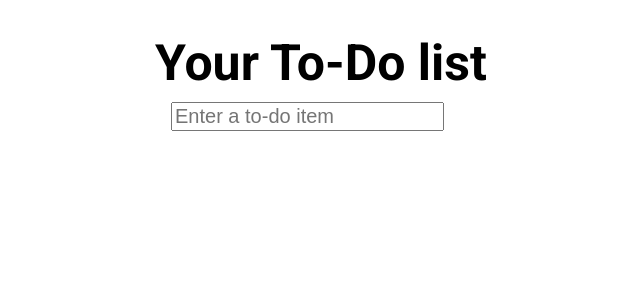
After one commit to edseldim/TDDPractice, a Django app: template lists/templates/base.html in a window 1280 px wide. The commit adds this page. Shown: the top 300 px of the page, without its empty margins (319-959 px from the left). Run offline with Django 3.2, Linux system fonts and the light colour scheme; the template is opened without the code that fills it, so the values that code supplies are empty.

Commit message:
added static files (css)

```diff
--- /dev/null
+++ b/lists/static/styles.css
@@ -0,0 +1,41 @@
+html{
+    font-size: 62.5%;
+    font-family: roboto, sans-serif;
+}
+
+*, *::after, *::before{
+    font-size: inherit;
+    box-sizing: border-box;
+}
+
+body{
+    font-size: 2rem;
+    max-width: 120rem;
+    margin: 0 auto;
+}
+
+h1{
+    font-size: 5rem;
+    text-align: center;
+    margin-bottom: 1rem;
+}
+
+.input-box{
+    width: 30rem;
+    margin: 0 auto;
+}
+
+#id_new_item{
+    max-width: 100%;
+    font-size: 2rem;
+}
+
+table{
+    width: 60rem;
+    margin: 4rem auto;
+}
+
+table td{
+    border-bottom: .1rem solid gray;
+    padding: 1rem 0;
+}
--- /dev/null
+++ b/lists/templates/base.html
@@ -0,0 +1,25 @@
+{% load static %}
+<!DOCTYPE html>
+<html lang="en">
+<head>
+    <meta charset="UTF-8">
+    <meta http-equiv="X-UA-Compatible" content="IE=edge">
+    <meta name="viewport" content="width=device-width, initial-scale=1.0">
+    <link rel="preconnect" href="https://fonts.googleapis.com">
+    <link rel="preconnect" href="https://fonts.gstatic.com" crossorigin>
+    <link href="https://fonts.googleapis.com/css2?family=Roboto:wght@400;700;900&display=swap" rel="stylesheet">
+    <link rel="stylesheet" href="{% static 'styles.css' %}">
+    <title>{% block title %}{% endblock %}</title>
+</head>
+<body>
+    <h1>Your To-Do list</h1>
+    <form method="POST" action="{% block form_action %} {% endblock %}">
+        {% csrf_token %}
+        <div class="input-box">
+            <input id="id_new_item" placeholder="Enter a to-do item" name="item_text">
+        </div>
+    </form>
+    {% block table %}
+    {% endblock %}
+</body>
+</html>
--- /dev/null
+++ b/lists/urls.py
@@ -0,0 +1,24 @@
+"""superlists URL Configuration
+
+The `urlpatterns` list routes URLs to views. For more information please see:
+    https://docs.djangoproject.com/en/1.11/topics/http/urls/
+Examples:
+Function views
+    1. Add an import:  from my_app import views
+    2. Add a URL to urlpatterns:  url(r'^$', views.home, name='home')
+Class-based views
+    1. Add an import:  from other_app.views import Home
+    2. Add a URL to urlpatterns:  url(r'^$', Home.as_view(), name='home')
+Including another URLconf
+    1. Import the include() function: from django.conf.urls import url, include
+    2. Add a URL to urlpatterns:  url(r'^blog/', include('blog.urls'))
+"""
+from django.conf.urls import url
+from django.contrib import admin
+from lists.views import view_list, new_list, add_item
+
+urlpatterns = [
+    url(r'^new$', new_list, name="new_list"),
+    url(r'^(\d+)/$', view_list, name="view_list"),
+    url(r'^(\d+)/add_item$', add_item, name="add_item"),
+]
```
Also changed, not shown: functional_tests/tests.py (+4 -4 lines), lists/templates/home.html (+3 -12 lines), lists/templates/list.html (added, +10 -0 lines).
